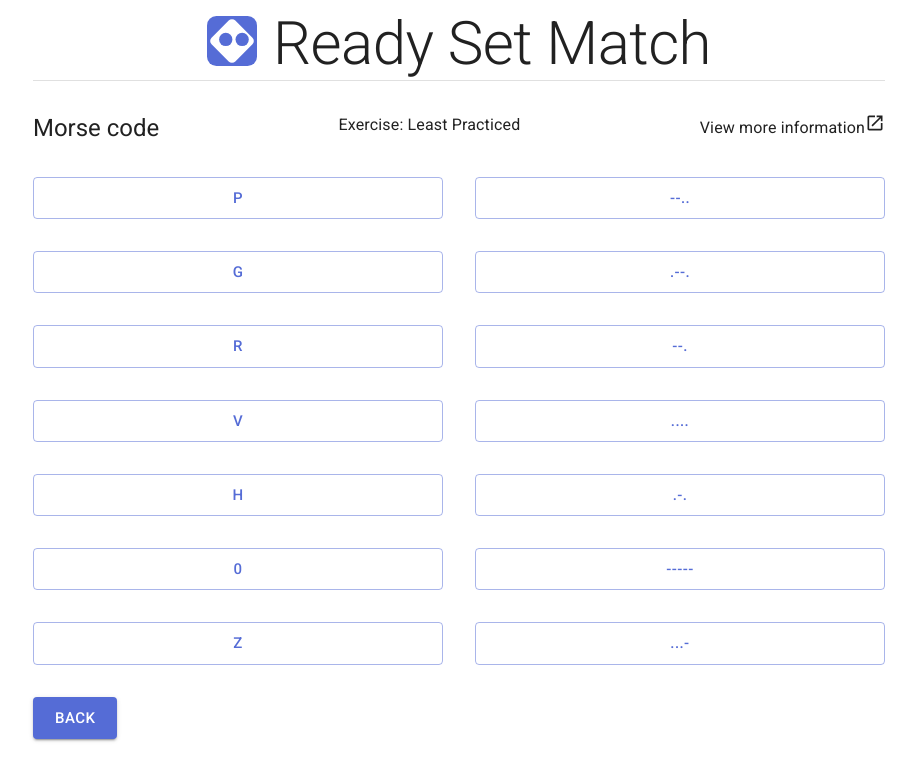
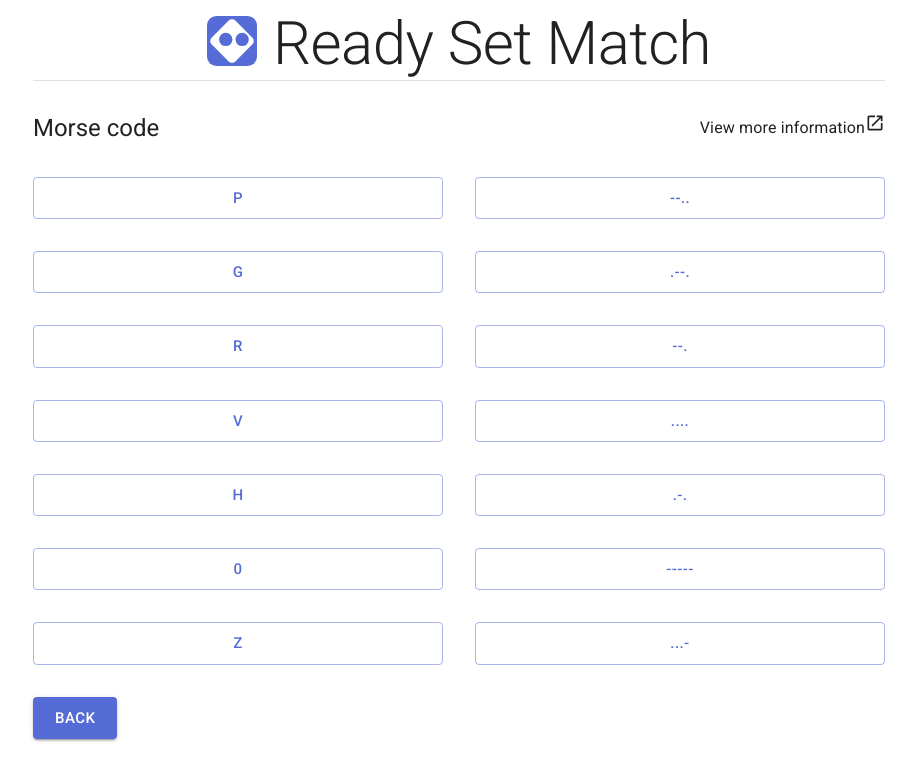
Before and after one commit to winterworks/ready-set-match, a React (Vite) app: page /practice/1 in a window 1280 px wide. Shown: the top 780 px of the page, without its empty margins (181-1097 px from the left). Built offline with nearby package versions, Linux system fonts and the light colour scheme.

Commit message:
Move some logic to the matcher component

```diff
--- a/src/components/matcher.tsx
+++ b/src/components/matcher.tsx
@@ -7,25 +7,33 @@ import { setsAtom, SetReducerAction } from 'src/data/setReducer';
 import { Link } from 'react-router-dom';
 import { shuffle } from "src/helpers/shuffle";
 import { setSizeAtom } from 'src/components/practiceSetSizeSelector';
-import { PracticeElement } from 'src/helpers/setSorting';
+import { practiceOptions } from 'src/helpers/setSorting';
 import { MatcherItem } from 'src/components/matcherItem';
+import { practiceTypeAtom } from 'src/components/practiceTypeSelector';
 
 interface Props {
   collectionId: string;
   collection: Collection;
-  practiceOption: PracticeElement;
 }
 
-export default function Matcher({ collectionId, collection, practiceOption }: Props) {
+export default function Matcher({ collectionId, collection }: Props) {
   const [selectedLeft, setSelectedLeft] = useState<string>();
   const [selectedRight, setSelectedRight] = useState<string>();
   const [correctSets, setCorrectSets] = useState<string[]>([]);
   const [mistakes, setMistakes] = useState<Record<string, number>>({});
-  const [setSizeOption] = useAtom(setSizeAtom);
   const [, setSet] = useAtom(setsAtom);
   const [leftSets, setLeftSets] = useState<Set[]>([]);
   const [rightSets, SetRightSets] = useState<Set[]>([]);
   const [isSuccessSnackbarOpen, setIsSuccessSnackbarOpen] = React.useState(false);
+
+  // Practice options
+  const [setSizeOption] = useAtom(setSizeAtom);
+  const [selectedOption] = useAtom(practiceTypeAtom);
+  const practiceOption = practiceOptions.find(({ id }) => id === selectedOption);
+
+  if (!practiceOption) {
+    return <>Practice option is not defined</>;
+  }
 
   useEffect(() => {
     initSets();
@@ -60,6 +68,7 @@ export default function Matcher({ collectionId, collection, practiceOption }: Pr
     }
   }, [correctSets, selectedLeft, selectedRight]);
 
+  const backUrl = collection.parentCollectionId ? `/collection/${collection.parentCollectionId}` : '/';
 
   const initSets = () => {
     // Sort by the selected practice option (sort type)
@@ -183,7 +192,7 @@ export default function Matcher({ collectionId, collection, practiceOption }: Pr
         </Alert>
       </Snackbar>
       <Grid container item xs={12} justifyContent="space-between">
-        <Link to="/">
+        <Link to={backUrl}>
           <Button size="large" variant="contained">
             Back
           </Button>
--- a/src/routes/practice.tsx
+++ b/src/routes/practice.tsx
@@ -3,8 +3,6 @@ import { Grid, Typography } from "@mui/material";
 import { useAtom } from "jotai";
 import { Link, useParams } from "react-router-dom";
 import Matcher from "src/components/matcher";
-import { practiceOptions } from "src/helpers/setSorting";
-import { practiceTypeAtom } from 'src/components/practiceTypeSelector';
 import { collectionsAtom } from 'src/data/collectionReducer';
 import OpenInNewIcon from '@mui/icons-material/OpenInNew';
 import { findCollection } from 'src/helpers/collectionHelpers';
@@ -15,14 +13,7 @@ export default function Practice() {
 
   const collection = collectionId ? findCollection(collections, collectionId) : undefined;
   if (!collectionId || !collection) {
-    return <>This collection does not exist</>
-  }
-
-  const [selectedOption] = useAtom(practiceTypeAtom);
-  const practiceOption = practiceOptions.find(({ id }) => id === selectedOption);
-
-  if (!practiceOption) {
-    return <>Practice option is not defined</>
+    return <>This collection does not exist</>;
   }
 
   return React.useMemo(() => (
@@ -30,9 +21,6 @@ export default function Practice() {
       <Grid container item xs={12} justifyContent="space-between" sx={{ marginBottom: 4 }}>
         <Typography component="h3" variant="h5" align="center">
           {collection.name}
-        </Typography>
-        <Typography>
-          Exercise: {practiceOptions.find(({ id }) => id === selectedOption)?.text}
         </Typography>
         {collection.link &&
           <Link
@@ -48,7 +36,6 @@ export default function Practice() {
       <Matcher
         collectionId={collectionId}
         collection={collection}
-        practiceOption={practiceOption}
       />
     </>
   ), []);
```
